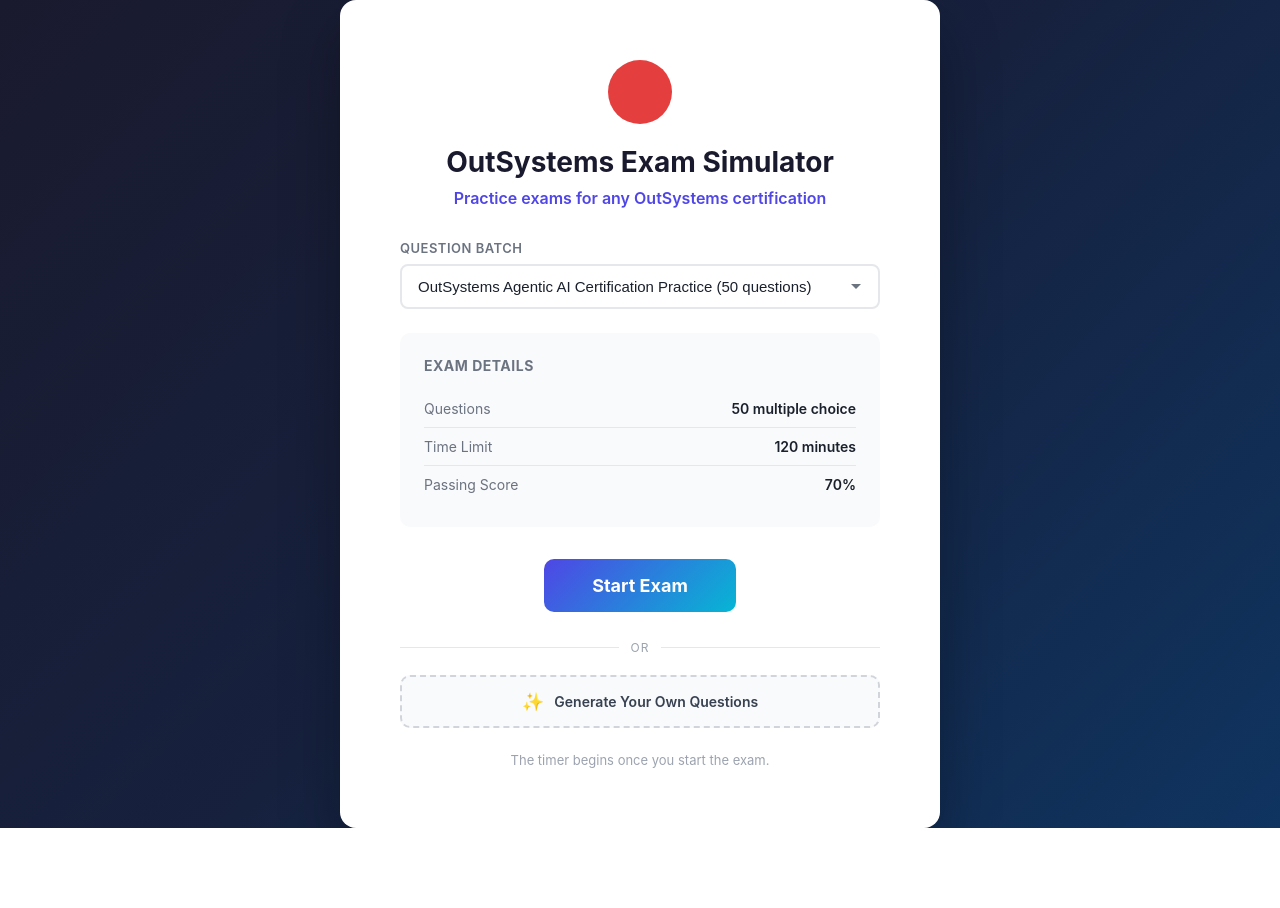
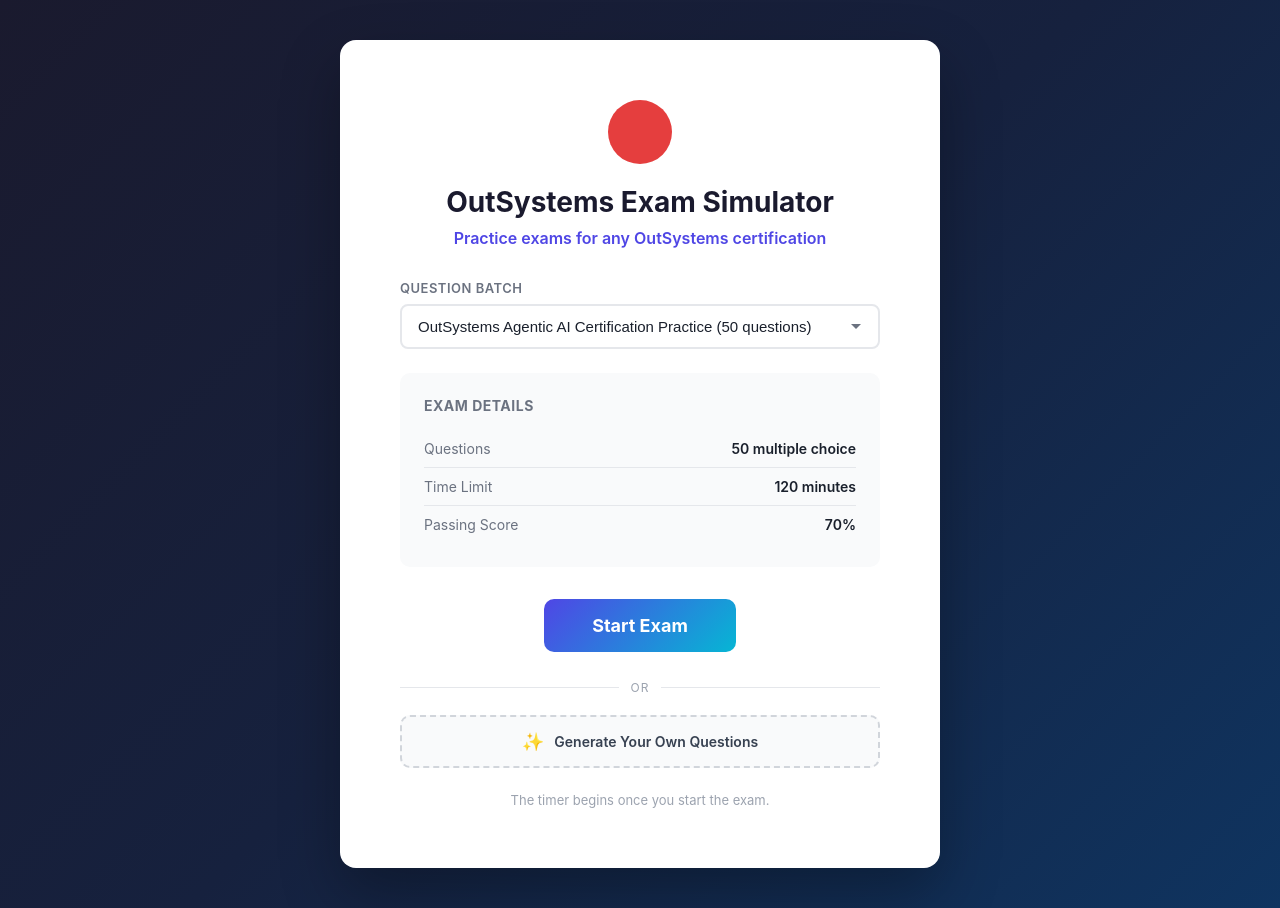
Before and after one commit to danialothman/outsystems-exam, a Flask app: page / in a window 1280 px wide. Before the commit the page ends 828 px from the top, so only its background shows below. Run offline with Flask 3, Linux system fonts and the light colour scheme; some libraries are stand-ins or nearby versions.

Commit message:
Add spacing to the top of the landing page card
Update CSS in templates/landing.html to add padding to the body element for better visual spacing.

Replit-Commit-Author: Agent
Replit-Commit-Session-Id: 72eca92b-8cf0-4bc0-bae0-65b858a9ce03
Replit-Commit-Checkpoint-Type: full_checkpoint
Replit-Commit-Event-Id: 296f9167-4749-4d87-ad0e-3ea7ee27e63d
Replit-Commit-Screenshot-Url: https://storage.googleapis.com/screenshot-production-us-central1/d2f51639-7836-4437-acdf-9dcf33e76528/72eca92b-8cf0-4bc0-bae0-65b858a9ce03/SdvLGs4
Replit-Helium-Checkpoint-Created: true

```diff
--- a/templates/landing.html
+++ b/templates/landing.html
@@ -20,6 +20,7 @@
             display: flex;
             align-items: center;
             justify-content: center;
+            padding: 40px 20px;
         }
 
         .landing-card {
```
